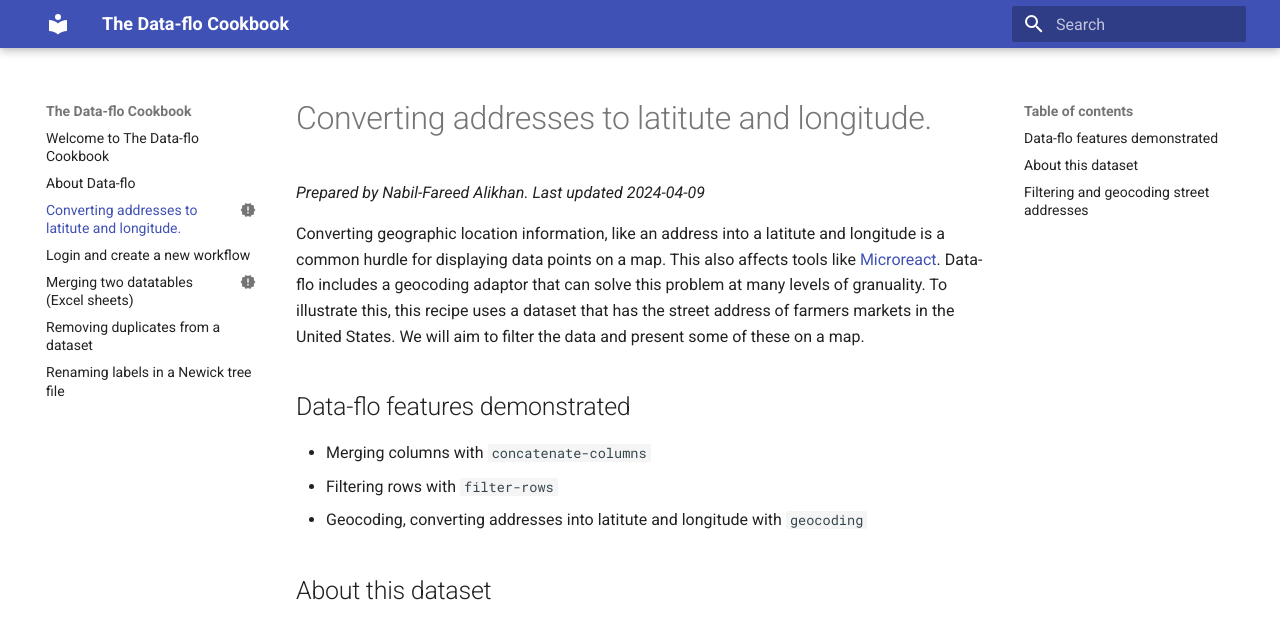
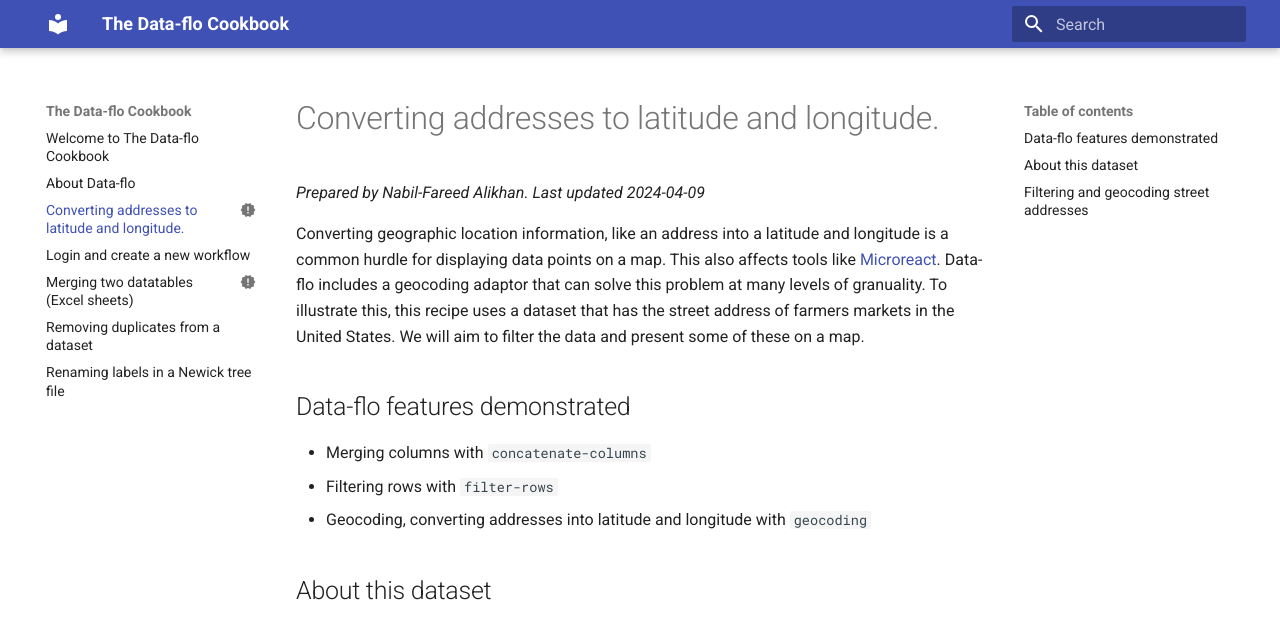
Before and after one commit to happykhan/dataflo-cookbook, an MkDocs documentation site: the page built from docs/geocoding-market.md, in a window 1280 px wide and 900 px high. Shown: the top 618 px of the window. Built offline with MkDocs 1.6.1 and Material for MkDocs 9.7.7, drawn with Linux system fonts in a browser that asks for light colours.

Commit message:
merge example

```diff
--- a/docs/geocoding-market.md
+++ b/docs/geocoding-market.md
@@ -1,5 +1,5 @@
 ---
-title: Converting addresses to latitute and longitude.
+title: Converting addresses to latitude and longitude.
 description:  Geocoding addresses
 status: new
 authors:
@@ -8,14 +8,14 @@ date: 2024-03-25
 ---
 *Prepared by Nabil-Fareed Alikhan. Last updated 2024-04-09*
 
-Converting geographic location information, like an address into a latitute and longitude is a common hurdle for displaying data points on a map. This also affects tools like [Microreact](https://microreact.org/). Data-flo includes a geocoding adaptor that
+Converting geographic location information, like an address into a latitude and longitude is a common hurdle for displaying data points on a map. This also affects tools like [Microreact](https://microreact.org/). Data-flo includes a geocoding adaptor that
 can solve this problem at many levels of granuality. To illustrate this, this recipe uses a dataset that has the street address of farmers markets in the United States. We will aim to filter the data and present some of these on a map.
 
 ## Data-flo features demonstrated
 
 * Merging columns with `concatenate-columns`
 * Filtering rows with `filter-rows`
-* Geocoding, converting addresses into latitute and longitude with `geocoding`
+* Geocoding, converting addresses into latitude and longitude with `geocoding`
 
 ## About this dataset
 
```
